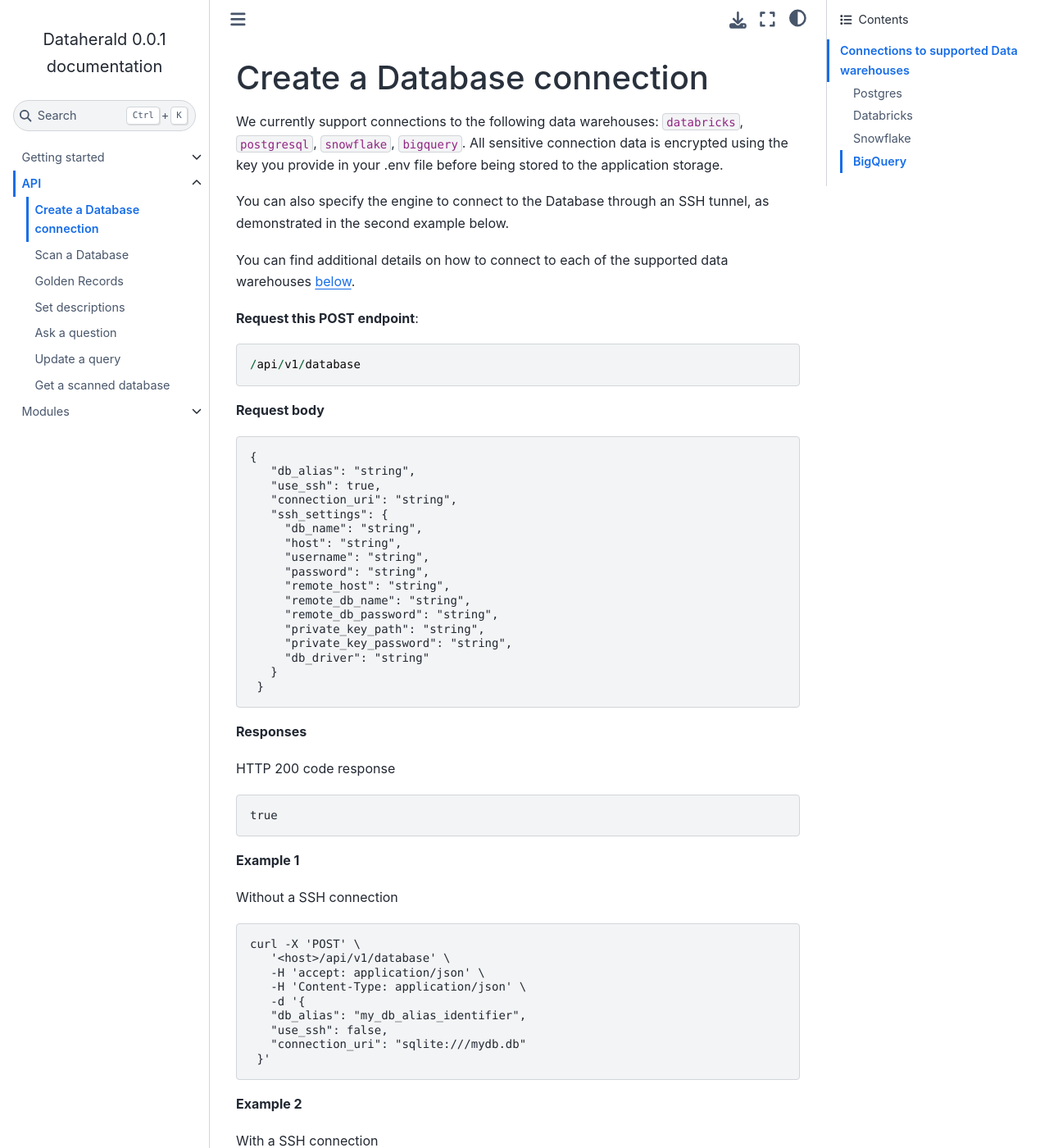
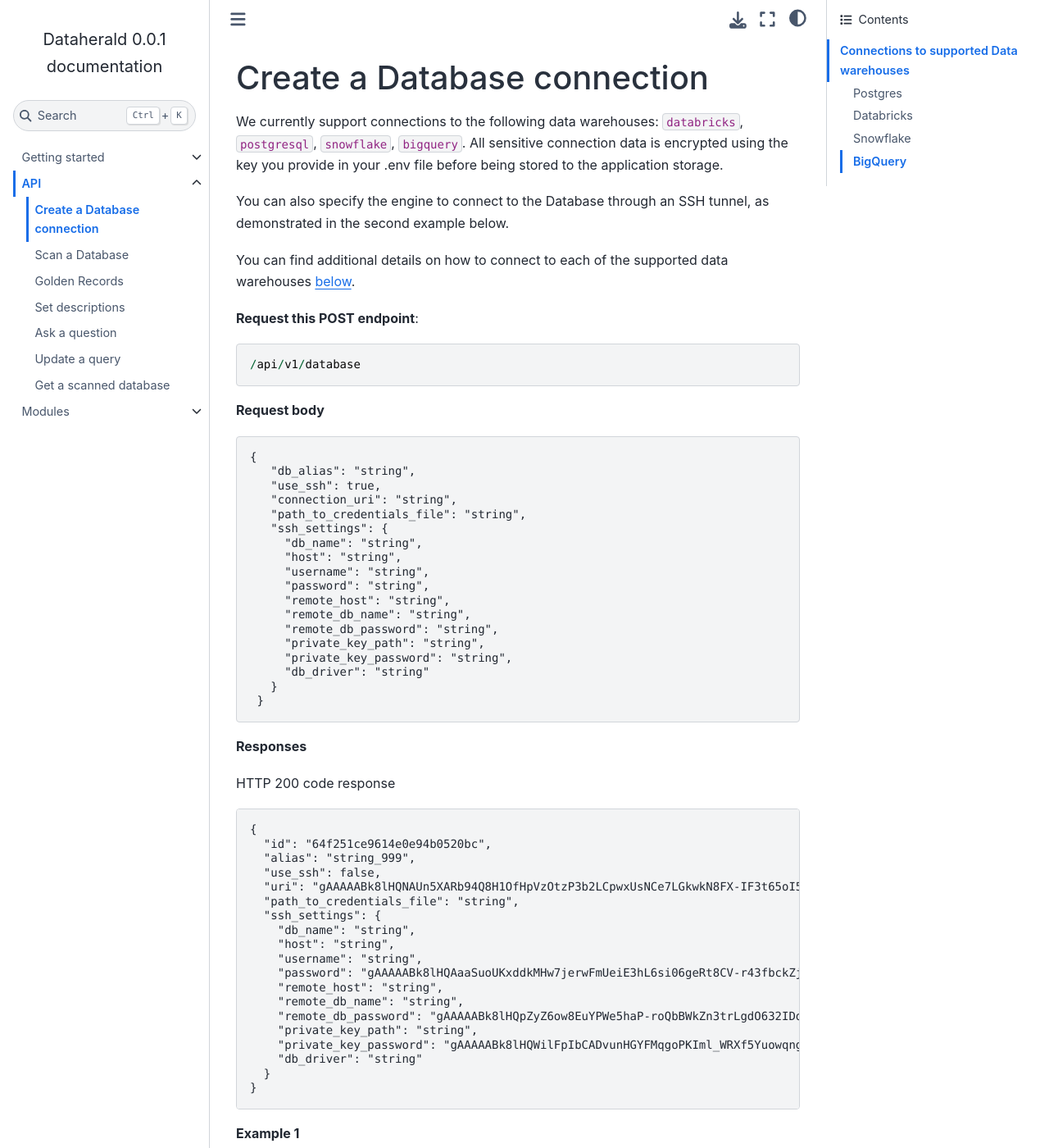
Before and after one commit to Dataherald/dataherald, a Sphinx documentation site: the page built from docs/api.database.rst, in a window 1280 px wide and 1400 px high. Shown: the whole window at 82% size. Built offline with Sphinx 7.4.7 and the Sphinx Book theme 1.1.4, drawn with Linux system fonts in a browser that asks for light colours; some of the changed text lies outside the part shown.

Commit message:
Add path_to_credentials_file param in the documentation

```diff
--- a/docs/api.database.rst
+++ b/docs/api.database.rst
@@ -21,6 +21,7 @@ You can find additional details on how to connect to each of the supported data
       "db_alias": "string",
       "use_ssh": true,
       "connection_uri": "string",
+      "path_to_credentials_file": "string",
       "ssh_settings": {
         "db_name": "string",
         "host": "string",
@@ -41,7 +42,25 @@ HTTP 200 code response
 
 .. code-block:: rst
 
-    true
+    {
+      "id": "64f251ce9614e0e94b0520bc",
+      "alias": "string_999",
+      "use_ssh": false,
+      "uri": "gAAAAABk8lHQNAUn5XARb94Q8H1OfHpVzOtzP3b2LCpwxUsNCe7LGkwkN8FX-IF3t65oI5mTzgDMR0BY2lzvx55gO0rxlQxRDA==",
+      "path_to_credentials_file": "string",
+      "ssh_settings": {
+        "db_name": "string",
+        "host": "string",
+        "username": "string",
+        "password": "gAAAAABk8lHQAaaSuoUKxddkMHw7jerwFmUeiE3hL6si06geRt8CV-r43fbckZjI6LbIULWPZ4HlQUF9_YpfaYfM6FarQbhDUQ==",
+        "remote_host": "string",
+        "remote_db_name": "string",
+        "remote_db_password": "gAAAAABk8lHQpZyZ6ow8EuYPWe5haP-roQbBWkZn3trLgdO632IDoKcXAW-8yjzDDQ4uH03iWFzEgJq8HRxkJTC6Ht7Qrlz2PQ==",
+        "private_key_path": "string",
+        "private_key_password": "gAAAAABk8lHQWilFpIbCADvunHGYFMqgoPKIml_WRXf5Yuowqng28DVsq6-sChl695y5D_mWrr1I3hcJCZqkmhDqpma6iz3PKA==",
+        "db_driver": "string"
+      }
+    }
 
 **Example 1**
 
@@ -136,12 +155,17 @@ To connect to BigQuery you should create a json credential file. You can
 follow this `tutorial <https://www.privacydynamics.io/docs/connections/bigquery.html>`_ to generate it.
 
 Once you have your credential json file you can store it inside the project. For example given the credential file `my-db-123456acbd.json`
-in the folder `private_credentials` the ``connection_uri`` will be:
+in the folder `private_credentials`  you should set in the endpoint param `path_to_credentials_file` the path, for example::
+
+    "path_to_credentials_file": "private_credentials/my-db-123456acbd.json"
+
+
+and the ``connection_uri`` will be:
 
 Uri structure::
 
-"connection_uri": bigquery://<project>/<database>?credentials_path=<path-to-your-credential-file>
+"connection_uri": bigquery://<project>/<database>
 
 Example::
 
-"connection_uri": bigquery://v2-real-estate/K2?credentials_path=./private_credentials/my-db-123456acbd.json
+"connection_uri": bigquery://v2-real-estate/K2
```
Also changed, not shown: README.md (+9 -3 lines).
